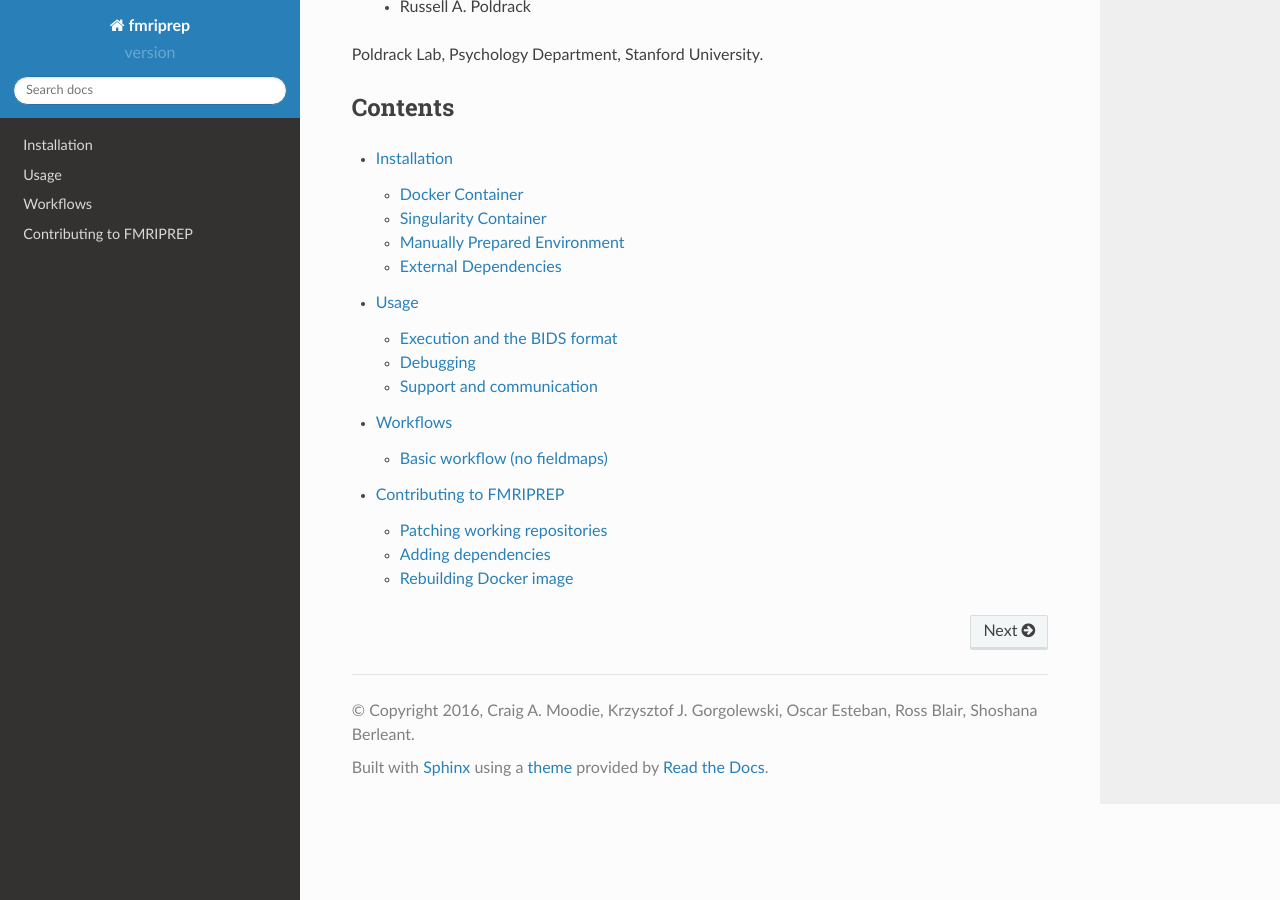
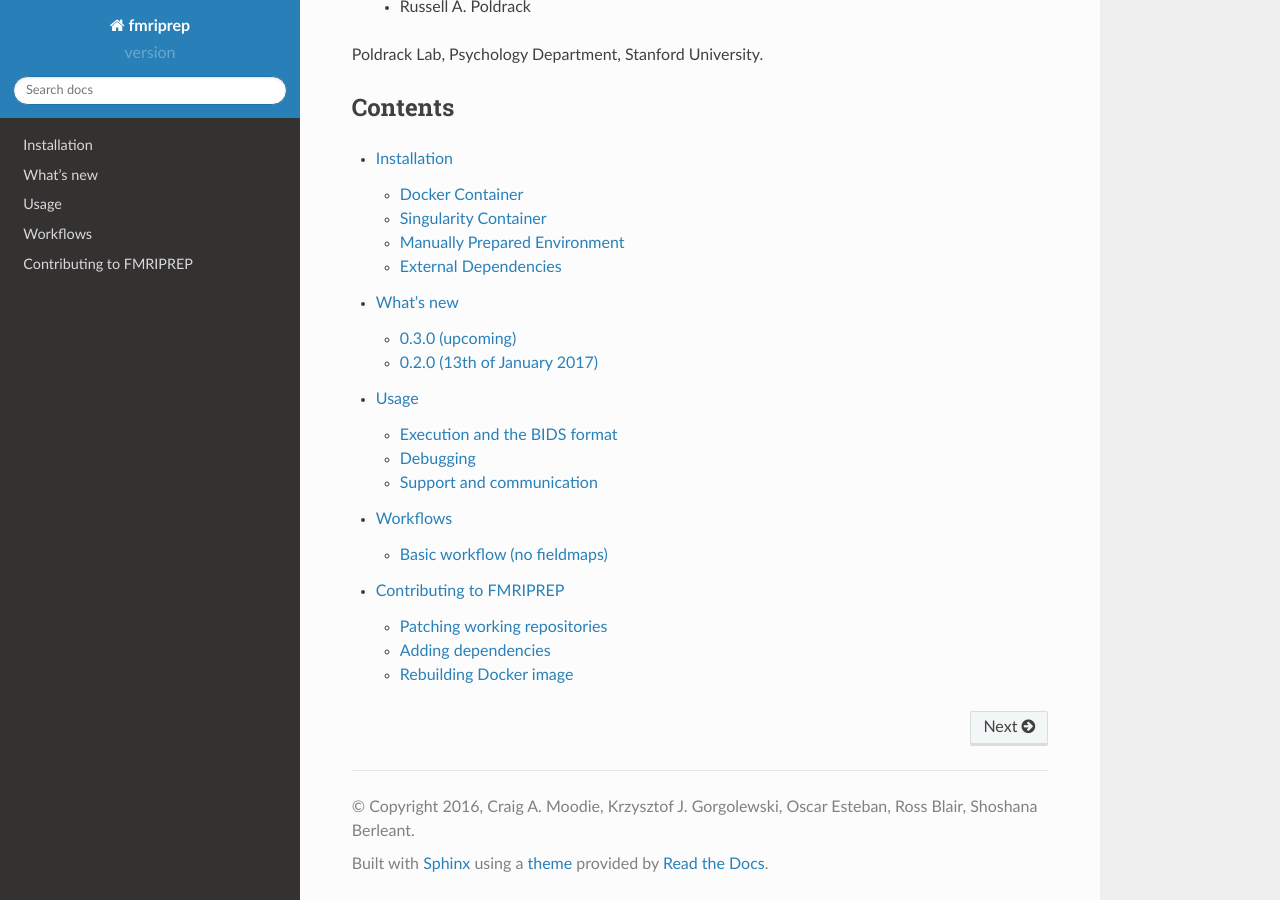
Before and after one commit to yohanchatelain/fmriprep, a Sphinx documentation site: the page built from docs/index.rst, in a window 1280 px wide and 900 px high, scrolled down 2283 px. Built offline with Sphinx 7.4.7 and the Read the Docs theme 2.0.0, drawn with Linux system fonts in a browser that asks for light colours; the version number could not be read and is left out; part of the change alters nothing that is shown.

Commit message:
added changelog

```diff
--- /dev/null
+++ b/docs/changes.rst
@@ -0,0 +1,19 @@
+.. include:: links.rst
+
+----------
+What's new
+----------
+
+0.3.0 (upcoming)
+================
+
+- Added support for surfaces reconstruction
+- Switched to bbregister for BOLD to T1 coregistration
+- Switched to sinc interpolation for preprocess BOLD and T1w outputs
+- Preprocessed BOLD volumes are now saved in the T1w space instead of mean BOLD
+- Fixed a bug with MCFLIRT interpolation inducing slow drift
+
+0.2.0 (13th of January 2017)
+============================
+
+- Initial public release
--- a/docs/index.rst
+++ b/docs/index.rst
@@ -15,6 +15,7 @@ Contents
    :maxdepth: 2
 
    installation
+   changes
    usage
    workflows
    contributors
```
